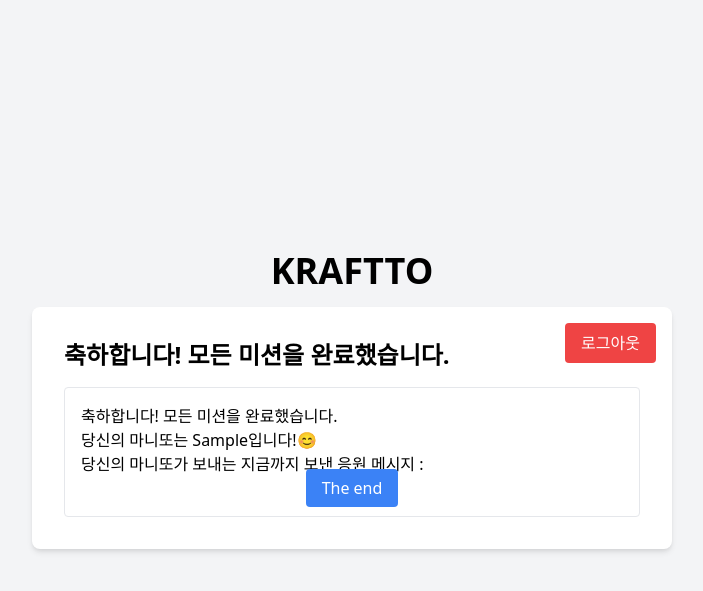
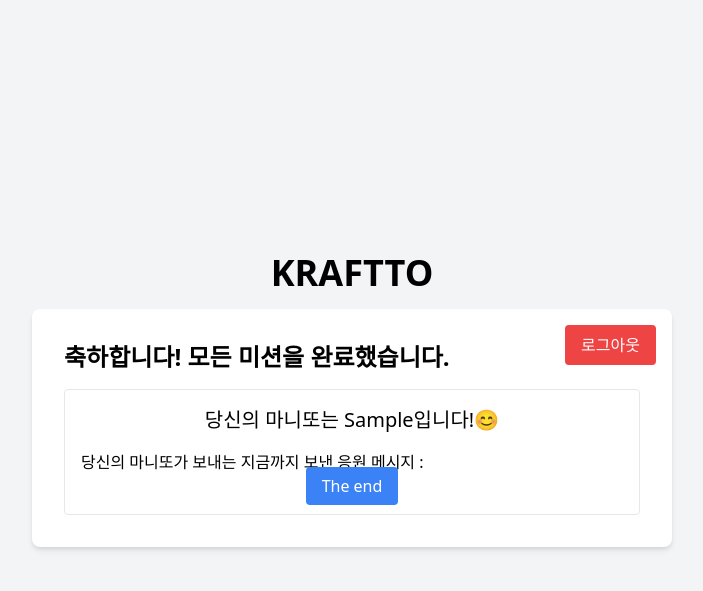
Before and after one commit to sirloinbh/Kraftto, a Flask app: template templates/final_complete.html in a window 1280 px wide. Shown: the top 591 px of the page, without its empty margins (288-991 px from the left). Run offline with Flask 3, Linux system fonts and the light colour scheme; the template is opened without the code that fills it: most values are stand-ins (such as "Sample title", 1, 10 or a date in 2020); some libraries are stand-ins or nearby versions.

Commit message:
UI 수정

```diff
--- a/templates/final_complete.html
+++ b/templates/final_complete.html
@@ -33,8 +33,7 @@
                 축하합니다! 모든 미션을 완료했습니다.
             </h3>
             <div class="border rounded p-4 mt-4">
-                <p>축하합니다! 모든 미션을 완료했습니다.</p>
-                <p> 당신의 마니또는 {{ person_i_got_help }}입니다!😊</p>
+                <p class = "text-xl mb-4 text-center"> 당신의 마니또는 {{ person_i_got_help }}입니다!😊</p>
                 <p>당신의 마니또가 보내는 지금까지 보낸 응원 메시지 :
                     <ul>
                     {% for message in messages %}
```
